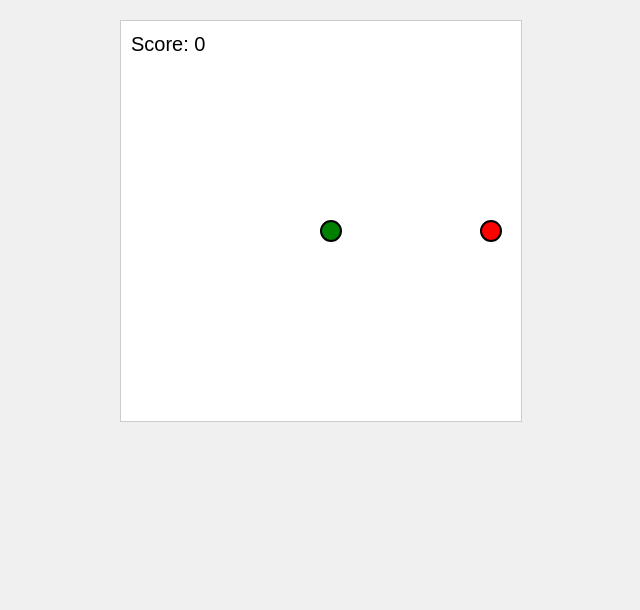
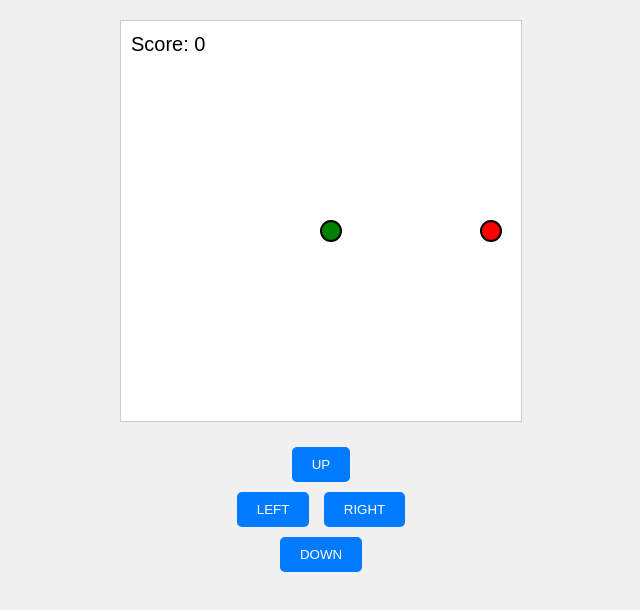
Before and after one commit to CaptainAimbot/CaptainAimbot, a plain HTML site: page index.html in a window 1280 px wide. Shown: the whole page, without its empty margins (319-959 px from the left). Drawn offline with Linux system fonts and the light colour scheme.

Commit message:
Update index.html

```diff
--- a/index.html
+++ b/index.html
@@ -17,10 +17,30 @@
             background-color: #fff;
             border: 1px solid #ccc;
         }
+        .controls {
+            text-align: center;
+            margin-top: 20px;
+        }
+        .btn {
+            display: inline-block;
+            margin: 5px;
+            padding: 10px 20px;
+            background-color: #007bff;
+            color: #fff;
+            border: none;
+            border-radius: 5px;
+            cursor: pointer;
+        }
     </style>
 </head>
 <body>
     <canvas id="gameCanvas" width="400" height="400"></canvas>
+    <div class="controls">
+        <button class="btn" id="upBtn">UP</button><br>
+        <button class="btn" id="leftBtn">LEFT</button>
+        <button class="btn" id="rightBtn">RIGHT</button><br>
+        <button class="btn" id="downBtn">DOWN</button>
+    </div>
 
     <script>
         // Constants
@@ -35,16 +55,11 @@
         let score = 0;
         let direction;
 
-        // Event listener for key presses
-        document.addEventListener('keydown', directionControl);
-
-        function directionControl(event) {
-            let key = event.keyCode;
-            if (key === 37 && direction !== 'RIGHT') direction = 'LEFT';
-            else if (key === 38 && direction !== 'DOWN') direction = 'UP';
-            else if (key === 39 && direction !== 'LEFT') direction = 'RIGHT';
-            else if (key === 40 && direction !== 'UP') direction = 'DOWN';
-        }
+        // Directional buttons
+        document.getElementById('upBtn').addEventListener('click', () => direction = 'UP');
+        document.getElementById('leftBtn').addEventListener('click', () => direction = 'LEFT');
+        document.getElementById('rightBtn').addEventListener('click', () => direction = 'RIGHT');
+        document.getElementById('downBtn').addEventListener('click', () => direction = 'DOWN');
 
         // Check collision with walls and tail
         function collision(newHead, snakeArray) {
@@ -57,6 +72,12 @@
         function draw() {
             // Clear canvas
             ctx.clearRect(0, 0, canvasSize, canvasSize);
+
+            // Draw borders if collision occurs
+            if (collision(snake[0], snake.slice(1)) || snake[0].x < 0 || snake[0].y < 0 || snake[0].x >= canvasSize || snake[0].y >= canvasSize) {
+                ctx.strokeStyle = 'yellow';
+                ctx.strokeRect(0, 0, canvasSize, canvasSize);
+            }
 
             // Draw snake
             snake.forEach(segment => {
```
